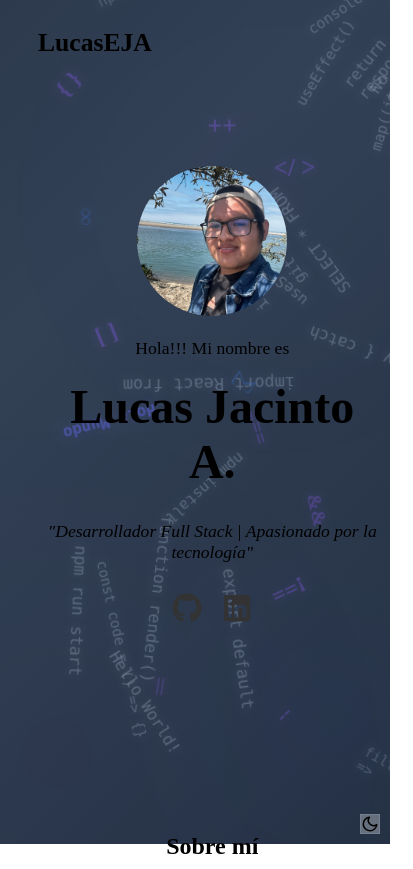
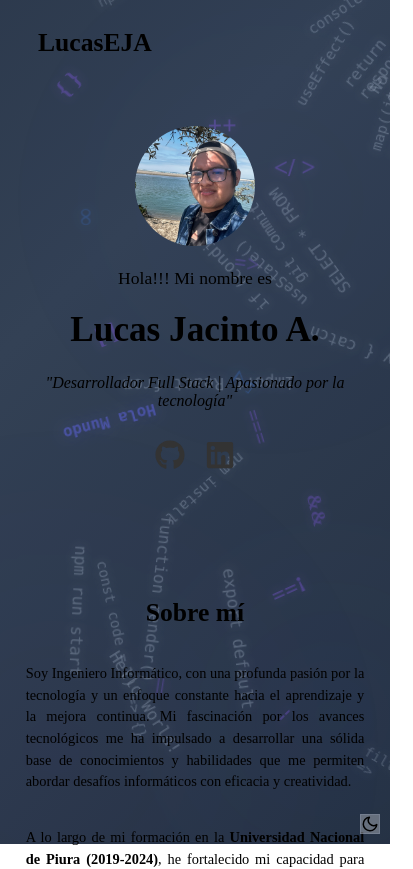
Before and after one commit to LucasEJA/portafolio-lucaseja, a React (Vite) app: page / in a window 390 px wide. Shown: the top 869 px of the page, 413 px wide, since content can reach past the window. Built offline with nearby package versions, Linux system fonts and the light colour scheme; the HTML template or start-up script is replaced by a standard one.

Commit message:
fix - adecuación para movil.

```diff
--- a/src/styles/components/Aboutme.css
+++ b/src/styles/components/Aboutme.css
@@ -1,11 +1,12 @@
 .about-me {
-  max-width: 1000px;
+  max-width: min(1000px, calc(100vw - 2rem));
   width: 90%;
   margin: 2rem auto;
   padding: 3rem 2rem;
   background-color: var(--theme-bg-card);
   border-radius: 8px;
   box-shadow: var(--shadow-lg);
+  box-sizing: border-box;
 }
 
 .about-me h2 {
@@ -63,3 +64,47 @@
   background-color: var(--accent-color-3);
   transform: translateY(0);
 }
+
+/* Responsive para móviles */
+@media (max-width: 480px) {
+  .about-me {
+    width: 95%;
+    max-width: calc(100vw - 1rem);
+    padding: 2rem 1rem;
+    margin: 1rem auto;
+  }
+
+  .about-me h2 {
+    font-size: 1.8rem;
+  }
+
+  .about-me h3 {
+    font-size: 1.4rem;
+  }
+
+  .about-me p {
+    font-size: 0.9rem;
+    line-height: 1.5;
+  }
+}
+
+@media (max-width: 430px) {
+  .about-me {
+    width: 98%;
+    max-width: calc(100vw - 0.5rem);
+    padding: 1.5rem 0.75rem;
+  }
+
+  .about-me h2 {
+    font-size: 1.6rem;
+  }
+
+  .about-me ul {
+    padding-left: 15px;
+  }
+
+  .button {
+    padding: 8px 16px;
+    font-size: 1rem;
+  }
+}
--- a/src/styles/components/AnimatedBackground.css
+++ b/src/styles/components/AnimatedBackground.css
@@ -3,11 +3,18 @@
   position: fixed;
   top: 0;
   left: 0;
+  right: 0;
+  bottom: 0;
   width: 100vw;
   height: 100vh;
-  /* Fallback para dispositivos móviles */
-  height: 100dvh;
+  /* Soporte completo para dispositivos móviles */
+  height: 100dvh; /* Dynamic viewport height */
+  height: -webkit-fill-available; /* Safari iOS */
   min-height: 100vh;
+  min-height: 100dvh;
+  min-height: -webkit-fill-available;
+  max-height: 100vh;
+  max-height: 100dvh;
   z-index: -10;
   overflow: hidden;
 }
@@ -16,8 +23,12 @@
   position: absolute;
   top: 0;
   left: 0;
+  right: 0;
+  bottom: 0;
   width: 100%;
   height: 100%;
+  min-height: inherit;
+  max-height: inherit;
   background: linear-gradient(
     135deg,
     #0f172a 0%,
@@ -422,11 +433,33 @@
 @media (max-width: 768px) {
   .animated-background {
     /* Asegurar cobertura completa en móviles */
+    position: fixed;
+    top: 0;
+    left: 0;
+    right: 0;
+    bottom: 0;
+    width: 100vw;
     height: 100vh;
     height: 100dvh; /* Dynamic viewport height para móviles modernos */
     height: -webkit-fill-available; /* Safari iOS */
     min-height: 100vh;
+    min-height: 100dvh;
     min-height: -webkit-fill-available;
+    max-height: 100vh;
+    max-height: 100dvh;
+  }
+
+  .gradient-layer {
+    position: absolute;
+    top: 0;
+    left: 0;
+    right: 0;
+    bottom: 0;
+    width: 100%;
+    height: 100%;
+    min-height: inherit;
+    max-height: inherit;
+    animation-duration: 30s;
   }
 
   .wave-1,
@@ -440,22 +473,37 @@
     font-size: 12px;
     opacity: 0.2;
   }
-
-  .gradient-layer {
-    animation-duration: 30s;
-    /* Asegurar que el gradiente cubra toda la pantalla móvil */
-    width: 100%;
-    height: 100%;
-    min-height: inherit;
-  }
 }
 
 @media (max-width: 480px) {
   .animated-background {
     /* Ajustes adicionales para pantallas muy pequeñas */
+    position: fixed;
+    top: 0;
+    left: 0;
+    right: 0;
+    bottom: 0;
+    width: 100vw;
     height: 100vh;
     height: 100dvh;
     height: -webkit-fill-available;
+    min-height: 100vh;
+    min-height: 100dvh;
+    min-height: -webkit-fill-available;
+    max-height: 100vh;
+    max-height: 100dvh;
+  }
+
+  .gradient-layer {
+    position: absolute;
+    top: 0;
+    left: 0;
+    right: 0;
+    bottom: 0;
+    width: 100%;
+    height: 100%;
+    min-height: inherit;
+    max-height: inherit;
   }
 
   .code-particle,
@@ -463,6 +511,31 @@
   .programming-symbol {
     font-size: 10px;
     opacity: 0.15;
+  }
+}
+
+/* Específico para dispositivos móviles con orientación portrait */
+@media (max-width: 768px) and (orientation: portrait) {
+  .animated-background {
+    /* Manejo especial para modo portrait en móviles */
+    height: 100vh;
+    height: 100dvh;
+    height: -webkit-fill-available;
+    min-height: 100vh;
+    min-height: 100dvh;
+    min-height: -webkit-fill-available;
+  }
+}
+
+/* Para pantallas muy altas en móviles */
+@media (max-width: 480px) and (min-height: 800px) {
+  .animated-background {
+    min-height: 100vh;
+    min-height: 100dvh;
+    min-height: -webkit-fill-available;
+    height: 100vh;
+    height: 100dvh;
+    height: -webkit-fill-available;
   }
 }
 
--- a/src/styles/components/Body.css
+++ b/src/styles/components/Body.css
@@ -5,9 +5,12 @@ main {
   align-items: center;
   justify-content: center;
   width: 100%;
+  max-width: 100vw; /* Prevenir desbordamiento */
   min-height: 100vh;
   padding: 2rem 1rem;
   gap: 2rem;
+  overflow-x: hidden; /* Prevenir scroll horizontal */
+  box-sizing: border-box;
 }
 
 /* Asegurar que todas las secciones estén centradas */
@@ -17,7 +20,8 @@ main > * {
   align-items: center;
   justify-content: center;
   width: 100%;
-  max-width: 1400px;
+  max-width: min(1400px, 100vw); /* Responsivo pero sin desbordamiento */
+  box-sizing: border-box;
 }
 
 /* Media queries para responsive */
@@ -33,4 +37,23 @@ main > * {
     padding: 0.5rem 0.25rem;
     gap: 1rem;
   }
+
+  main > * {
+    width: 100%;
+    max-width: 100vw;
+    margin: 0;
+  }
 }
+
+/* Específico para iPhone y pantallas similares */
+@media (max-width: 430px) {
+  main {
+    padding: 0.5rem 0.125rem;
+    gap: 0.75rem;
+  }
+
+  main > * {
+    width: 100%;
+    max-width: calc(100vw - 0.25rem);
+  }
+}
--- a/src/styles/components/Welcome.css
+++ b/src/styles/components/Welcome.css
@@ -9,8 +9,9 @@
     border-radius: 8px;
     box-shadow: var(--shadow-lg);
     width: 90%;
-    max-width: 700px;
+    max-width: min(700px, calc(100vw - 2rem)); /* Responsivo sin desbordamiento */
     margin: 2rem auto;
+    box-sizing: border-box;
 }
 
 .welcome-photo img {
@@ -62,3 +63,41 @@
     box-shadow: 0 4px 10px rgba(255, 255, 255, 0.6);
     opacity: 0.7;
 }
+
+/* Responsive para móviles */
+@media (max-width: 480px) {
+    .welcome-container {
+        width: 95%;
+        max-width: calc(100vw - 1rem);
+        padding: 2rem 1rem;
+        margin: 1rem auto;
+    }
+
+    .welcome-info h1 {
+        font-size: 2.5rem;
+    }
+
+    .welcome-quote {
+        font-size: 1rem;
+    }
+}
+
+@media (max-width: 430px) {
+    .welcome-container {
+        width: 98%;
+        max-width: calc(100vw - 0.5rem);
+        padding: 1.5rem 0.75rem;
+    }
+
+    .welcome-info h1 {
+        font-size: 2.2rem;
+        line-height: 1.2;
+    }
+
+    .welcome-photo img {
+        width: 20vw;
+        height: 20vw;
+        min-width: 120px;
+        min-height: 120px;
+    }
+}
--- a/src/styles/globals/variables.css
+++ b/src/styles/globals/variables.css
@@ -119,7 +119,9 @@ body {
   min-height: 100dvh; /* Dynamic viewport height */
   min-height: -webkit-fill-available; /* Safari iOS */
   width: 100%;
+  max-width: 100vw; /* Prevenir desbordamiento horizontal */
   overflow-x: hidden; /* Prevenir scroll horizontal */
+  box-sizing: border-box;
 }
 
 /* Utilidades de accesibilidad */
--- a/src/styles/index.css
+++ b/src/styles/index.css
@@ -9,8 +9,19 @@
 
 /* Configuración específica de la aplicación */
 :root {
-  /* Sobrescribe el background si es necesario */
-  min-width: 500px;
+  /* Configuración responsive - sin ancho mínimo fijo */
+  min-width: 320px; /* Solo para pantallas muy pequeñas */
+}
+
+/* Prevenir desbordamiento horizontal global */
+* {
+  box-sizing: border-box;
+  max-width: 100%;
+}
+
+html, body {
+  overflow-x: hidden;
+  max-width: 100vw;
 }
 
 /* Estilos específicos de la aplicación */
@@ -23,6 +34,9 @@
   position: relative;
   z-index: 1;
   width: 100%;
+  max-width: 100vw; /* Prevenir desbordamiento horizontal */
+  overflow-x: hidden; /* Prevenir scroll horizontal */
+  box-sizing: border-box;
 }
 
 /* Mejoras de performance para animaciones */
```
